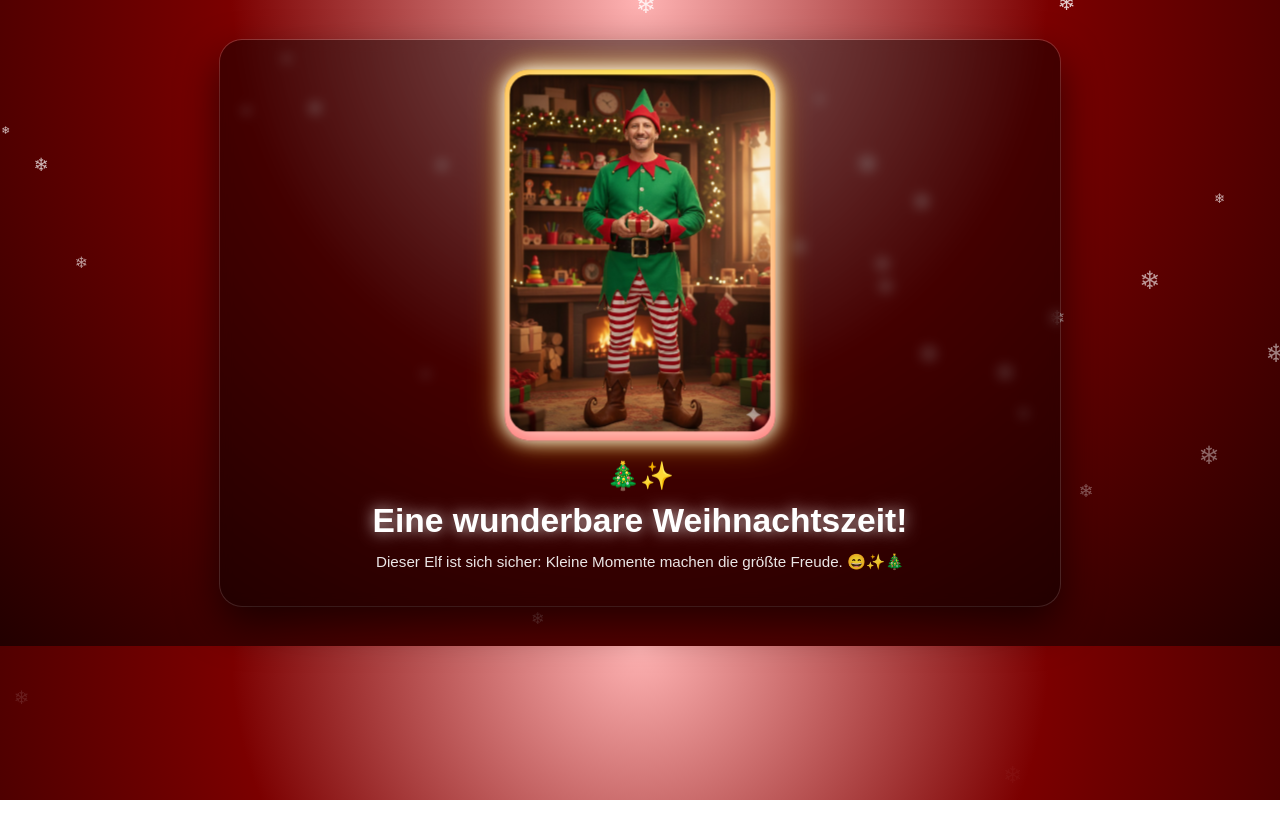
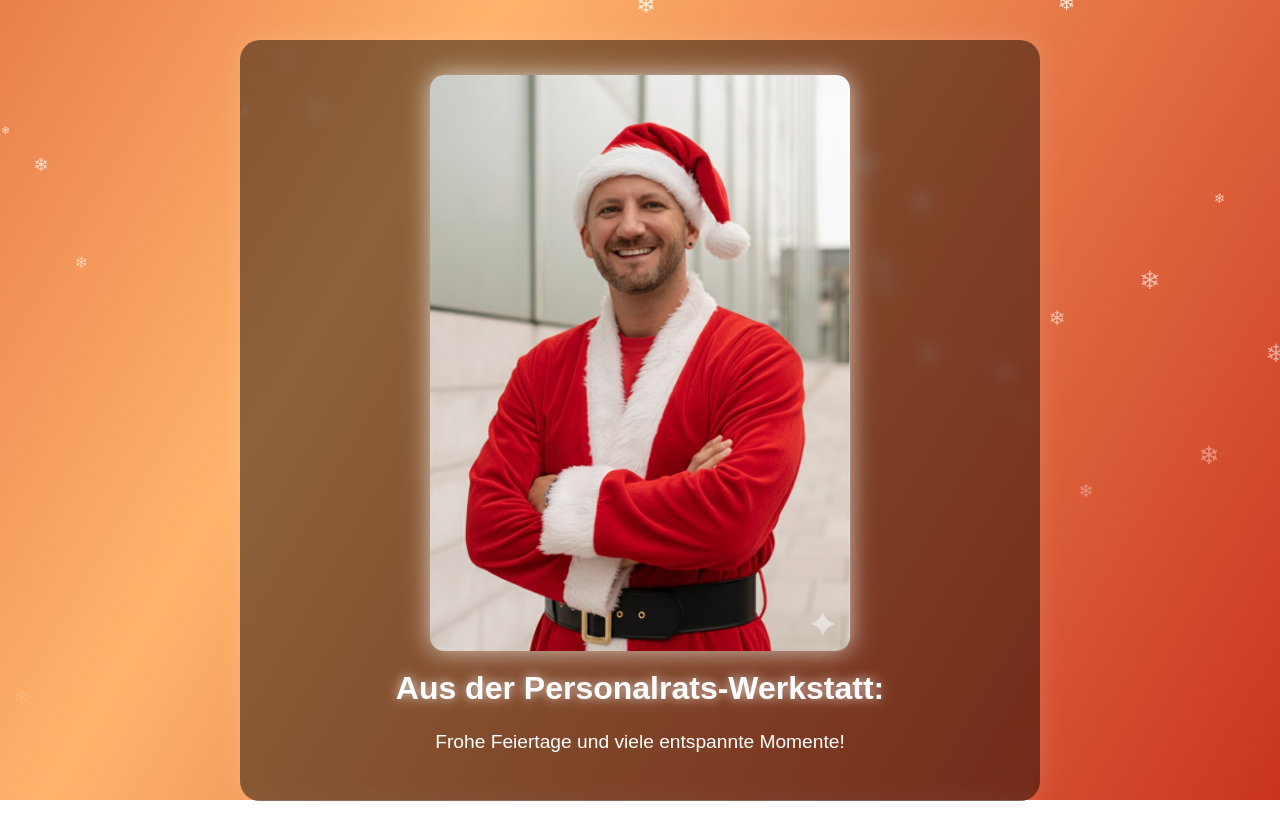
Before and after one commit to AykutTav/personalrat-essen-xmas, a plain HTML site: page index.html in a window 1280 px wide. Before the commit the page ends 800 px from the top, so only its background shows below. Drawn offline with Linux system fonts and the light colour scheme.

Commit message:
Update index.html

```diff
--- a/index.html
+++ b/index.html
@@ -2,19 +2,43 @@
 <html lang="de">
 <head>
 <meta charset="UTF-8">
-    <meta name="viewport" content="width=device-width, initial-scale=1.0">
-    <title>Frohe Weihnachtszeit</title>
+<title>Weihnachtsgruß 🎄</title>
+<meta name="viewport" content="width=device-width, initial-scale=1">
 
 <style>
     body {
         margin: 0;
-            font-family: "Arial", sans-serif;
-            background: radial-gradient(circle at top, #ffb3b3 0, #7b0000 45%, #220000 100%);
+        font-family: Arial, sans-serif;
         color: white;
         text-align: center;
-            overflow-x: hidden;
+        overflow: hidden;
     }
 
+    /* 🎨 Animierter Hintergrund */
+    body::before {
+        content: "";
+        position: fixed;
+        inset: 0;
+        background: linear-gradient(
+            120deg,
+            #7b0000,
+            #b30000,
+            #ffb36b,
+            #b30000,
+            #7b0000
+        );
+        background-size: 400% 400%;
+        animation: aurora 18s ease-in-out infinite;
+        z-index: -3;
+    }
+
+    @keyframes aurora {
+        0% { background-position: 0% 50%; }
+        50% { background-position: 100% 50%; }
+        100% { background-position: 0% 50%; }
+    }
+
+    /* ❄ Schnee-Effekt */
     @keyframes snow {
         0%   { transform: translateY(-10vh); opacity: 1; }
         100% { transform: translateY(100vh); opacity: 0; }
@@ -28,82 +52,48 @@
         animation: snow linear infinite;
         opacity: 0.8;
         pointer-events: none;
+        z-index: -1;
+    }
+
+    /* ✨ Kartencontainer */
+    .container {
+        position: relative;
+        margin: 40px auto;
+        background: rgba(0, 0, 0, 0.45);
+        padding: 25px;
+        border-radius: 20px;
+        max-width: 750px;
+        backdrop-filter: blur(8px);
+        box-shadow: 0 0 25px rgba(255, 255, 255, 0.15);
         z-index: 1;
     }
 
-        .content {
-            position: relative;
-            z-index: 2;
-            max-width: 800px;
-            margin: 40px auto;
-            background: rgba(0, 0, 0, 0.45);
-            padding: 30px 20px 25px;
-            border-radius: 22px;
-            backdrop-filter: blur(6px);
-            box-shadow:
-                0 18px 40px rgba(0, 0, 0, 0.6),
-                0 0 0 1px rgba(255, 255, 255, 0.2);
-        }
-
-        .photo-wrapper {
-            width: 260px;
-            max-width: 80%;
-            margin: 0 auto 20px;
-            border-radius: 24px;
-            padding: 5px;
-            background: radial-gradient(circle at top, #ffd700, #ff7b7b);
-            position: relative;
-            animation: glow 2.8s ease-in-out infinite alternate;
-        }
-
-        .photo-wrapper img {
+    /* 📸 Bild */
+    img {
         width: 100%;
-            border-radius: 20px;
-            box-shadow: 0 0 25px rgba(255, 255, 255, 0.8);
-        }
-
-        @keyframes glow {
-            from {
-                box-shadow:
-                  0 0 15px rgba(255, 255, 255, 0.8),
-                  0 0 30px rgba(255, 215, 0, 0.7);
-                transform: scale(1);
-            }
-            to {
-                box-shadow:
-                  0 0 25px rgba(255, 255, 255, 1),
-                  0 0 50px rgba(255, 0, 0, 0.8);
-                transform: scale(1.03);
-            }
+        max-width: 420px;
+        border-radius: 14px;
+        margin-top: 10px;
+        box-shadow: 0 0 25px rgba(255,255,255,0.7);
     }
 
     h1 {
-            font-size: 2.1rem;
-            margin-top: 10px;
-            margin-bottom: 10px;
-            text-shadow: 0 0 15px rgba(255,255,255,0.8);
-        }
-
-        .emoji {
-            font-size: 1.7rem;
-            margin-bottom: 10px;
+        font-size: 2rem;
+        margin-top: 15px;
+        text-shadow: 0 0 12px rgba(255,255,255,0.8);
     }
 
     p {
-            font-size: 1.05rem;
-            line-height: 1.6;
-            margin-bottom: 6px;
-        }
-
-        .small {
-            font-size: 0.95rem;
-            opacity: 0.9;
-            margin-top: 10px;
+        font-size: 1.2rem;
+        margin-top: 12px;
+        line-height: 1.5;
     }
 </style>
 </head>
+
 <body>
 
+<!-- ❄ JavaScript-Schnee -->
 <script>
 for (let i = 0; i < 40; i++) {
     const snow = document.createElement("div");
@@ -117,18 +107,12 @@
 }
 </script>
 
-    <div class="content">
-        <div class="photo-wrapper">
-            <img src="elf.JPG" alt="Weihnachtself">
-        </div>
+<div class="container">
+    <img src="Weihnachtsmann.JPG" alt="Weihnachtsmann">
 
-        <div class="emoji">🎄✨</div>
+    <h1>Aus der Personalrats-Werkstatt:</h1>
 
-        <h1>Eine wunderbare Weihnachtszeit!</h1>
-
-        <p class="small">
-            Dieser Elf ist sich sicher: Kleine Momente machen die größte Freude. 😄✨🎄
-        </p>
+    <p>Frohe Feiertage und viele entspannte Momente!</p>
 </div>
 
 </body>
```
Lines whose indentation alone changed are shown as unchanged.
